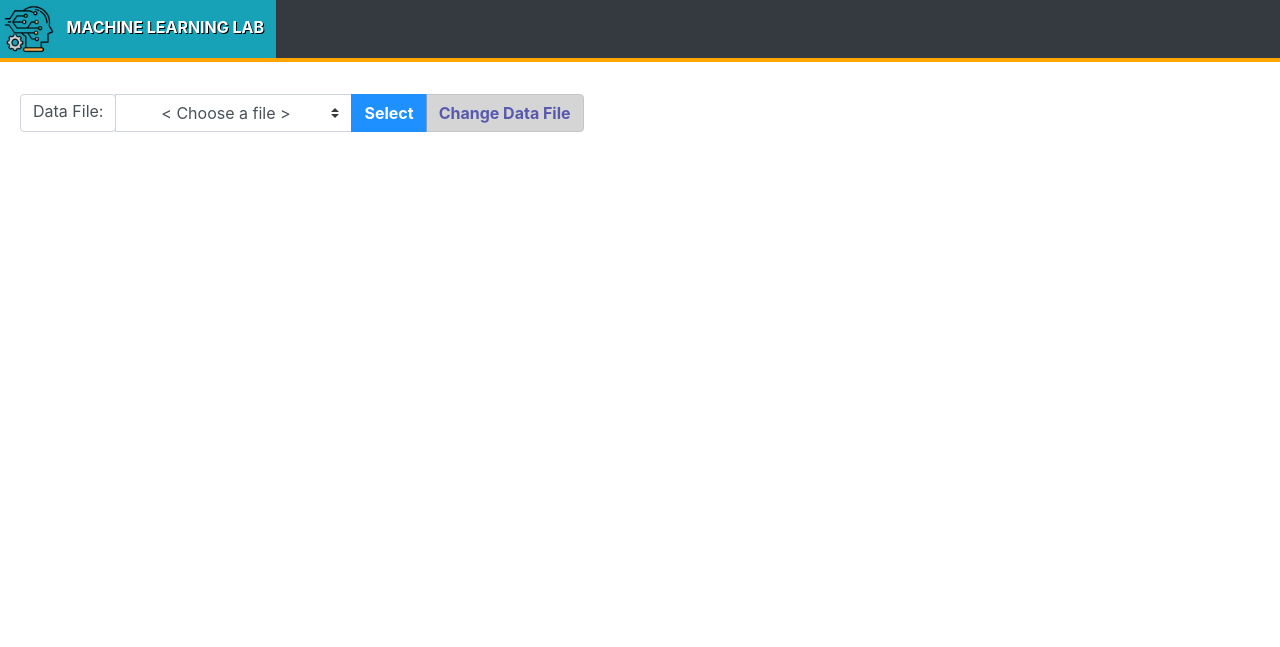
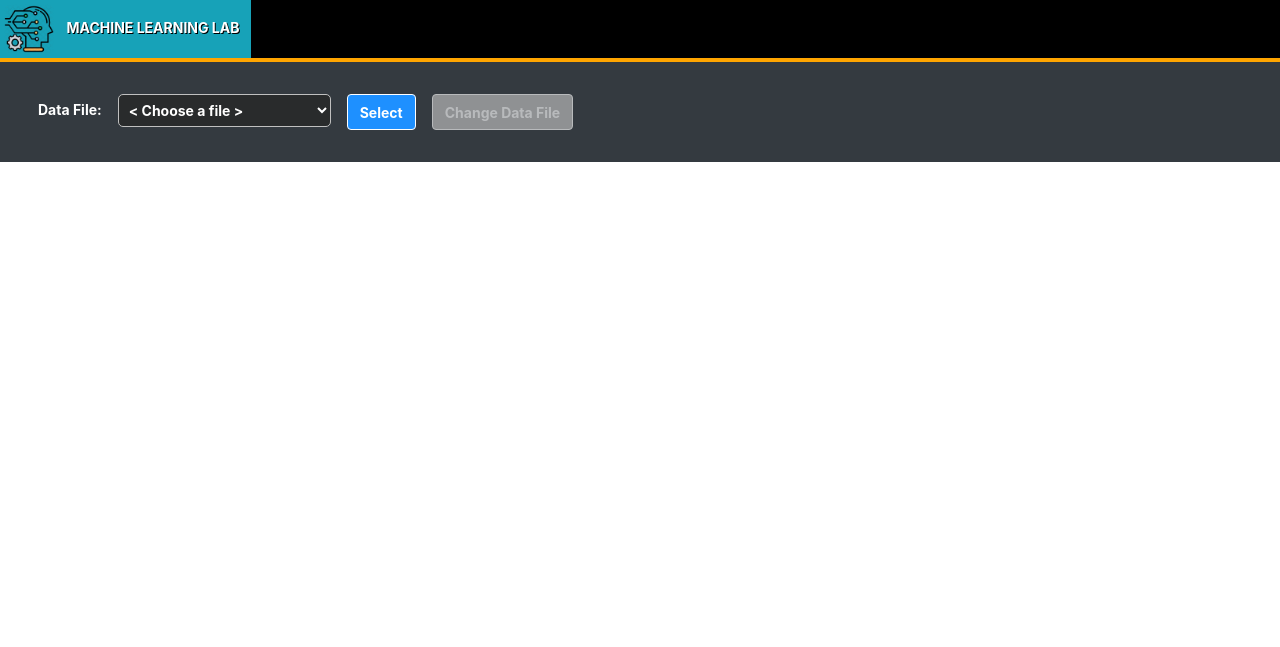
Before and after one commit to pambe525/MLWebLab, a Django app: page / in a window 1280 px wide. Shown: the top 647 px of the page. Run offline with Django 3.2, Linux system fonts and the light colour scheme; some libraries are stand-ins or nearby versions.

Commit message:
Dark mode for file selection bar

```diff
--- a/mlflow/constants.py
+++ b/mlflow/constants.py
@@ -5,7 +5,6 @@ from django.conf import settings
 # Application constants
 FILE_SELECT_DEFAULT = "< Choose a file >"
 DATA_FILE_PATH = os.path.join(settings.BASE_DIR, "data")
-FILE_SELECT_WIDGET_CLASS = "input-group-text custom-select"
 CONTROL_PANEL_WIDGET_CLASS = "card-label custom-select col"
 TRAINING_METHOD_CHOICES = [("Linear Regression", "Linear Regression")]
 TRAINING_RATIO_CHOICES = [(0.8, "80%")]
--- a/mlflow/forms.py
+++ b/mlflow/forms.py
@@ -24,7 +24,6 @@ class DataFileForm(forms.Form):
         file_choices = get_datafile_choices()
         self.fields['data_file'] = forms.ChoiceField(label="Data File", choices=file_choices)
         self.fields['data_file'].initial = file_choices[0][0]
-        self.fields['data_file'].widget.attrs['class'] = constants.FILE_SELECT_WIDGET_CLASS
 
     def is_valid(self):
         valid = super(DataFileForm, self).is_valid()
--- a/mlflow/selenium_tests/test_UI_home_view.py
+++ b/mlflow/selenium_tests/test_UI_home_view.py
@@ -86,6 +86,7 @@ class HomeViewTemplateTestCase(SimpleTestCase):
         self.write_csvfile(csv_data)
         self.select_a_file(self.fake_datafile)
         self.browser.find_element_by_id("train_btn").click()
+        self.browser.implicitly_wait(1)
         self.assertFalse(self.browser.find_element_by_id("glass_pane").is_displayed())
         self.verify_content_area_is_visible(True)
         self.verify_file_selection_enabled(False, self.fake_datafile)
@@ -101,6 +102,7 @@ class HomeViewTemplateTestCase(SimpleTestCase):
         self.write_csvfile(csv_data)
         self.select_a_file(self.fake_datafile)
         self.browser.find_element_by_id("train_btn").click()
+        self.browser.implicitly_wait(1)
         self.assertFalse(self.browser.find_element_by_id("glass_pane").is_displayed())
         self.verify_message_box_and_close("Input contains NaN")
         self.verify_content_area_is_visible(True)
--- a/static/css/stylesheet.css
+++ b/static/css/stylesheet.css
@@ -16,25 +16,48 @@
     font-weight: bold;
     color: darkred;
     background-color: lightpink;
-    border: 1px solid red;
-    box-shadow: 3px 3px 3px #ccc;
+    border: 3px ridge red;
     border-radius: 5px;
     width: 400px;
-    height: 60px;
-    padding: 10px;
-    border-left: 5px solid red;
-    margin-left: 20px;
+    height: auto;
+    padding: 8px;
+    border-right: 10px solid red;
 }
 hr {
     margin: 8px 0;
     border: 1px groove lightgray;
 }
 .h5 {
-    font-size: 16px;
+    font-size: 14px;
     font-weight: bold;
 }
 .h6{
     font-size: 12px;
+}
+.label-dark {
+    font-size: 14px;
+    font-weight: bold;
+    color: white;
+    height: 36px;
+    lineheight: 19px;
+    padding: 8px 0 5px 6px;
+}
+.select-dark > select {
+    font-size: 14px !important;
+    font-weight: bold !important;
+    border: 1px solid silver !important;
+    background-color: #292b2c !important;
+    color: white !important;
+    padding: 6px !important;
+    border-radius: 5px;
+}
+.btn-dark {
+    height: 36px !important;
+    border: 1px solid white !important;
+    font-size: 14px !important;
+}
+.btn-dark:disabled {
+    color: #fff !important;
 }
 .card {
     width:240px;
--- a/templates/base.html
+++ b/templates/base.html
@@ -27,7 +27,7 @@
        <!-- Logo & title -->
 
        <!-- Top navigation -->
-        <div class="p-1 bg-dark col" style="border-bottom:4px solid orange;"></div>
+        <div class="p-1 col" style="border-bottom:4px solid orange; background-color: #000000"></div>
         <!-- /Top navigation -->
     </div>
     <!-- /Top header -->
@@ -39,7 +39,7 @@
     <!-- /Glass Pane -->
 
     <!-- Main Content -->
-    <div class="p-3">
+    <div>
 	  <h4>{% block home_content %}{% endblock %}</h4>
     </div>
     <!-- /Main Content -->
--- a/templates/home.html
+++ b/templates/home.html
@@ -6,23 +6,19 @@
   <script src="https://cdn.plot.ly/plotly-latest.min.js"></script>
   {% load static %}
 
-  <div class="row mx-1">
+  <div class="row mx-0 p-4 bg-dark">
     <!-- File input form  -->
-    <form class="my-3" id="datafile_form" action={% url 'index' %} method="POST">
+    <form class="" id="datafile_form" action={% url 'index' %} method="POST">
         {% csrf_token %}
-        <div class="input-group">
-            <div class="input-prepend" >
-                <span class="input-group-text pt-1 pb-0 bg-white">{{ datafile_form.data_file.label_tag }}</span>
-            </div>
-            <div id = "data_file_select" class="input-group-append">{{ datafile_form.data_file }}</div>
-            <div class="input-group-append">
-                <button type="submit" name="select_btn" class="btn" {% if select_btn_disabled %} disabled {% endif %}>
+        <div class="row mx-0">
+            <span class="label-dark m-2">{{ datafile_form.data_file.label_tag }}</span>
+            <span id = "data_file_select" class="m-2 select-dark">{{ datafile_form.data_file }}</span>
+            <button type="submit" name="select_btn" class="btn btn-dark m-2" {% if select_btn_disabled %} disabled {% endif %}>
                     Select
-                </button>
-                <button type="submit" name="change_btn" class="btn" {% if change_btn_disabled %} disabled {% endif %}>
+            </button>
+            <button type="submit" name="change_btn" class="btn btn-dark m-2" {% if change_btn_disabled %} disabled {% endif %}>
                     Change Data File
-                </button>
-            </div>
+            </button>
         </div>
     </form>
     <!-- /File input form  -->
```
Also changed, not shown: db.sqlite3, 1 other file.
